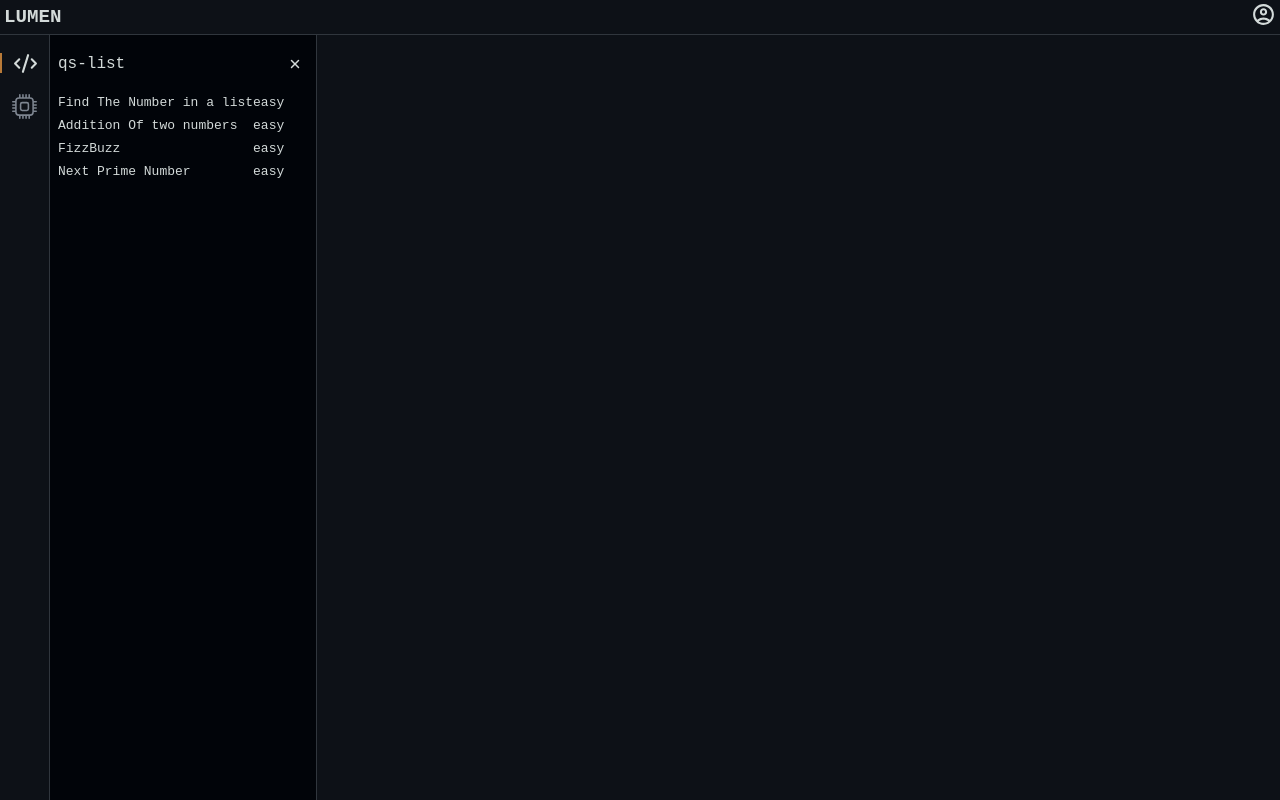
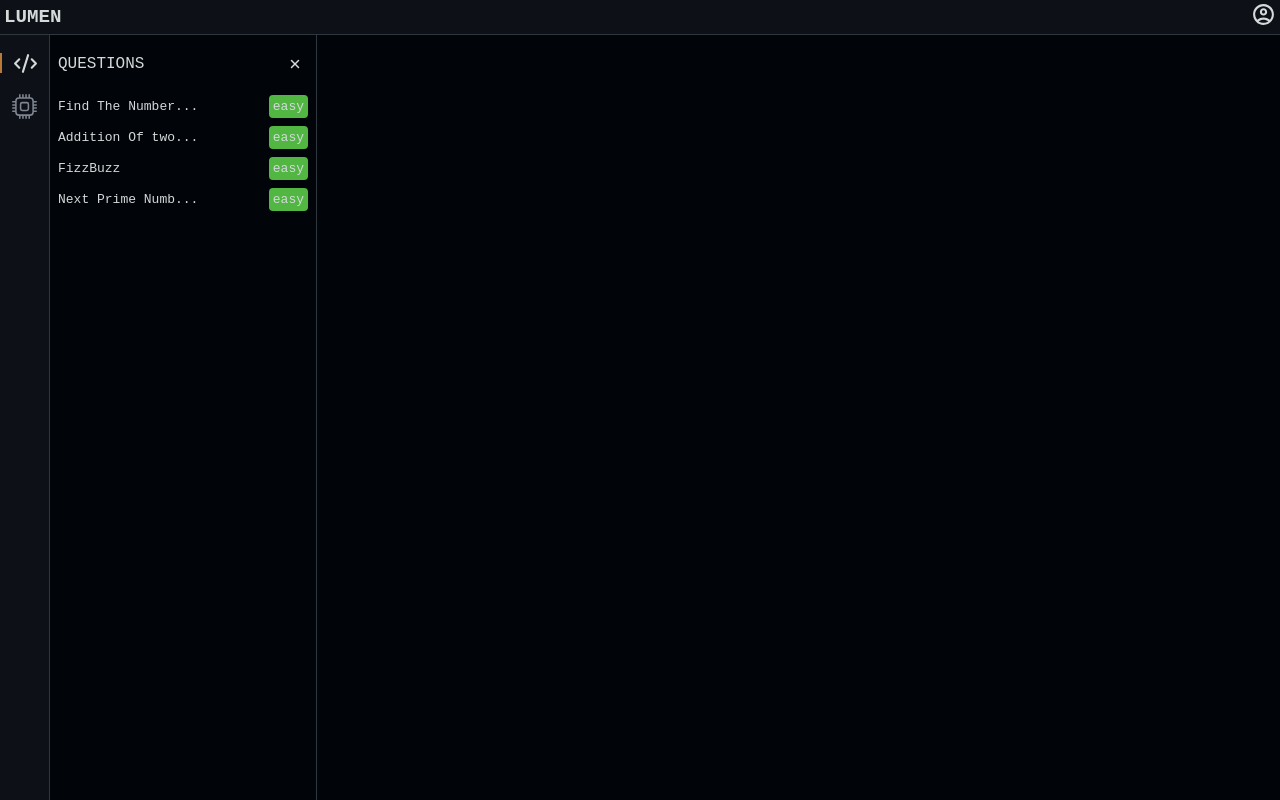
Before and after one commit to UditDe/LUMEN, a React (Vite) app: page / in a window 1280 px wide. Both pictures are taken after a click on the element 24 px from the left and 63 px from the top of the page. Built offline with nearby package versions, Linux system fonts and the light colour scheme; a web font is replaced by a local one.

Commit message:
qs component added

```diff
--- a/package.json
+++ b/package.json
@@ -10,13 +10,17 @@
     "preview": "vite preview"
   },
   "dependencies": {
+    "@emotion/react": "^11.14.0",
+    "@emotion/styled": "^11.14.1",
     "@monaco-editor/react": "^4.7.0",
+    "@mui/material": "^7.3.5",
     "axios": "^1.12.2",
     "react": "^19.1.1",
     "react-dom": "^19.1.1",
     "react-icons": "^5.5.0",
     "react-markdown": "^10.1.0",
-    "react-router-dom": "^7.9.4"
+    "react-router-dom": "^7.9.4",
+    "remark-gfm": "^4.0.1"
   },
   "devDependencies": {
     "@eslint/js": "^9.36.0",
--- /dev/null
+++ b/src/Components/question-component/Questions.tsx
@@ -0,0 +1,18 @@
+import React from "react";
+import { question_list } from "../../Constants/questionList";
+import ReactMarkdown from "react-markdown";
+import remarkGfm from "remark-gfm";
+import { clean_spaces } from "../../Utils/manage_content";
+import type { qs_component } from "../../types/QuestionComponentTypes";
+
+const Questions: React.FC<qs_component> = ({qs_number}) => {
+    return (
+        <>
+            <ReactMarkdown remarkPlugins={[remarkGfm]}>
+                {clean_spaces(question_list[qs_number].description)}
+            </ReactMarkdown>
+        </>
+    );
+};
+
+export default Questions;
--- a/src/Components/slidebar-component/SidebarChild.scss
+++ b/src/Components/slidebar-component/SidebarChild.scss
@@ -44,12 +44,21 @@
         gap: 8px;
         font-size: small;
         cursor: pointer;
+        width: 100%;
 
         .each-qs{
             display: flex;
             align-items: center;
             justify-content: space-between;
             width: 100%;
+            .level {
+                background-color: $easy;
+                padding: 4px;
+                border-radius: 4px;
+            }
+            span {
+                max-width: 70%;
+            }
         }
     }
 }
--- a/src/Components/slidebar-component/SidebarChild.tsx
+++ b/src/Components/slidebar-component/SidebarChild.tsx
@@ -1,30 +1,45 @@
-import React, { useState } from "react";
-import type { question_type, SidebarChild_Props } from "../../types/navbarOptions";
+import React, { useEffect, useState } from "react";
+import type {
+    question_type,
+    SidebarChild_Props,
+} from "../../types/navbarOptions";
 import { IoClose } from "react-icons/io5";
 import "./SidebarChild.scss";
 import { question_list } from "../../Constants/questionList";
+import { truncate_string } from "../../Utils/manage_content";
+import { Tooltip } from "@mui/material";
 
-const SidebarChild: React.FC<SidebarChild_Props> = ({ option, closeSidebar }) => {
+const SidebarChild: React.FC<SidebarChild_Props> = ({
+    option,
+    closeSidebar,
+    handle_question_number
+}) => {
     const [list, setList] = useState<question_type[]>(question_list);
+    useEffect(() => {
+        if (option !== "Questions") setList([]);
+        else setList(question_list);
+    }, [option]);
     return (
         <div className="collapsable-sidebar">
             <div className="sidebar-header">
-                <span>{option}</span>
-                <div className="header-close-btn" onClick={() => closeSidebar("")}>
+                <span>{option.toLocaleUpperCase()}</span>
+                <div
+                    className="header-close-btn"
+                    onClick={() => closeSidebar("")}
+                >
                     <IoClose />
                 </div>
             </div>
             <div className="question-list-with-name-difficulty">
-                {list && list.map((qs, indx) => (
-                    <div key={indx} className="each-qs">
-                        <span>
-                            {qs.qs_name}
-                        </span>
-                        <div className="level">
-                            {qs.level}
+                {list &&
+                    list.map((qs, indx) => (
+                        <div key={indx} className="each-qs" onClick={() => handle_question_number(indx)}>
+                            <Tooltip title={qs.qs_name}>
+                                <span>{truncate_string(qs.qs_name)}</span>
+                            </Tooltip>
+                            <div className="level">{qs.level}</div>
                         </div>
-                    </div>
-                ))}
+                    ))}
             </div>
         </div>
     );
--- a/src/Components/slidebar-component/SidebarMain.tsx
+++ b/src/Components/slidebar-component/SidebarMain.tsx
@@ -12,17 +12,17 @@ const SidebarMain: React.FC<SidebarMain_Props> = ({option, handleOptions}) => {
         <div className="fixed-sidebar">
             <div
                 className={`navigation-logo ${
-                    option === "qs-list" && "active-for-border"
+                    option === "Questions" && "active-for-border"
                 }`}
-                onClick={() => handleOptions("qs-list")}
+                onClick={() => handleOptions("Questions")}
             >
                 <LuCodeXml size={25} />
             </div>
             <div
                 className={`navigation-logo ${
-                    option === "ai-support" && "active-for-border"
+                    option === "Ask LUMEN" && "active-for-border"
                 }`}
-                onClick={() => handleOptions("ai-support")}
+                onClick={() => handleOptions("Ask LUMEN")}
             >
                 <BsCpu size={25} />
             </div>
--- a/src/Pages/Home.scss
+++ b/src/Pages/Home.scss
@@ -34,7 +34,7 @@
             align-items: flex-start;
         }
         .right-container {
-            background-color: $bg-color;
+            background-color: $bg-color-two;
             height: 100%;
             width: 100%;
         }
--- a/src/Pages/Home.tsx
+++ b/src/Pages/Home.tsx
@@ -4,9 +4,16 @@ import SidebarMain from "../Components/slidebar-component/SidebarMain";
 import "./Home.scss";
 import type { activeIcon } from "../types/navbarOptions";
 import SidebarChild from "../Components/slidebar-component/SidebarChild";
+import Questions from "../Components/question-component/Questions";
 
 const Home: React.FC = () => {
     const [option, setOption] = useState<activeIcon>("");
+    const [question_number, setQuestion_number] = useState<
+        number | undefined
+    >();
+    const handleQuestion_number = (indx: number): void => {
+        setQuestion_number(indx);
+    };
     const handleOptions = (str: activeIcon) => {
         setOption(str);
     };
@@ -23,11 +30,14 @@ const Home: React.FC = () => {
                         <SidebarChild
                             option={option}
                             closeSidebar={handleOptions}
+                            handle_question_number={handleQuestion_number}
                         />
                     )}
                 </div>
                 <div className="right-container">
-
+                    {question_number !== undefined && (
+                        <Questions qs_number={question_number} />
+                    )}
                 </div>
             </div>
         </div>
--- /dev/null
+++ b/src/Utils/manage_content.ts
@@ -0,0 +1,6 @@
+export const truncate_string = (str : string) : string => {
+    const max_len = 15;
+    if(str.length > max_len) return str.slice(0, max_len) + "...";
+    else return str;
+}
+export const clean_spaces = (desc : string) : string => desc.trim().replace(/^\s+/gm, "");
--- a/src/_variables.scss
+++ b/src/_variables.scss
@@ -5,3 +5,5 @@ $text-color-secondary: #7d8590;
 $active-color: #b87a38;
 $selection-one: #2d3139;
 $border-color: #30363d;
+$hard: #CA493A;
+$easy: #52B643;
--- /dev/null
+++ b/src/types/QuestionComponentTypes.ts
@@ -0,0 +1,3 @@
+export type qs_component = {
+    qs_number : number;
+}
--- a/src/types/navbarOptions.ts
+++ b/src/types/navbarOptions.ts
@@ -1,4 +1,4 @@
-export type activeIcon = "qs-list" | "ai-support" | "";
+export type activeIcon = "Questions" | "Ask LUMEN" | "";
 export type SidebarMain_Props = {
     option : activeIcon;
     handleOptions : (str : activeIcon) => void;
@@ -6,6 +6,7 @@ export type SidebarMain_Props = {
 export type SidebarChild_Props = {
     option : activeIcon;
     closeSidebar : (str : activeIcon) => void;
+    handle_question_number : (indx : number) => void;
 }
 
 export type question_type = {
```
Also changed, not shown: 1 other file (tests, documents, lock files or other folders).
